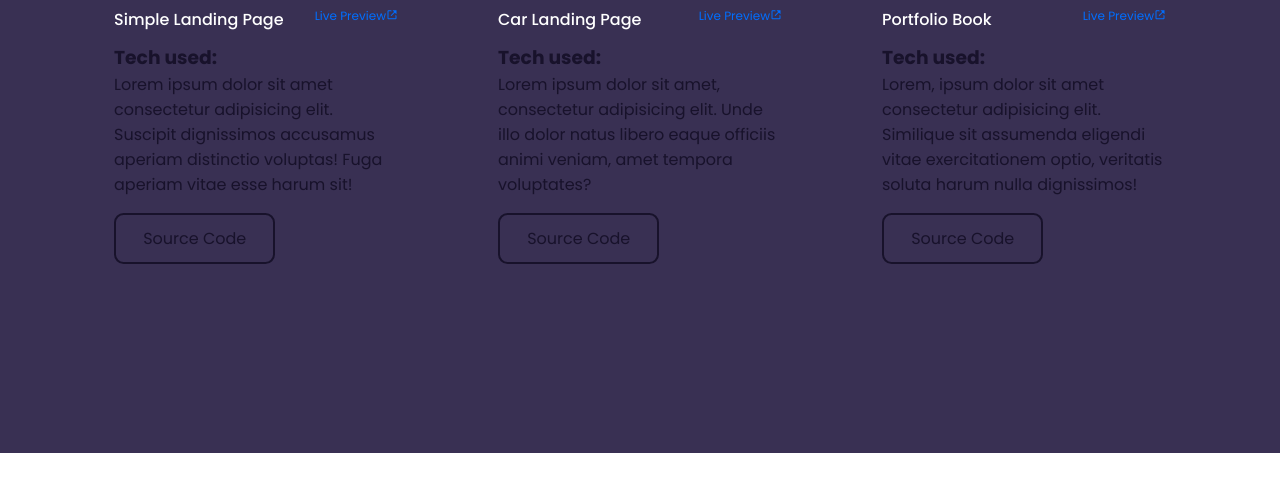
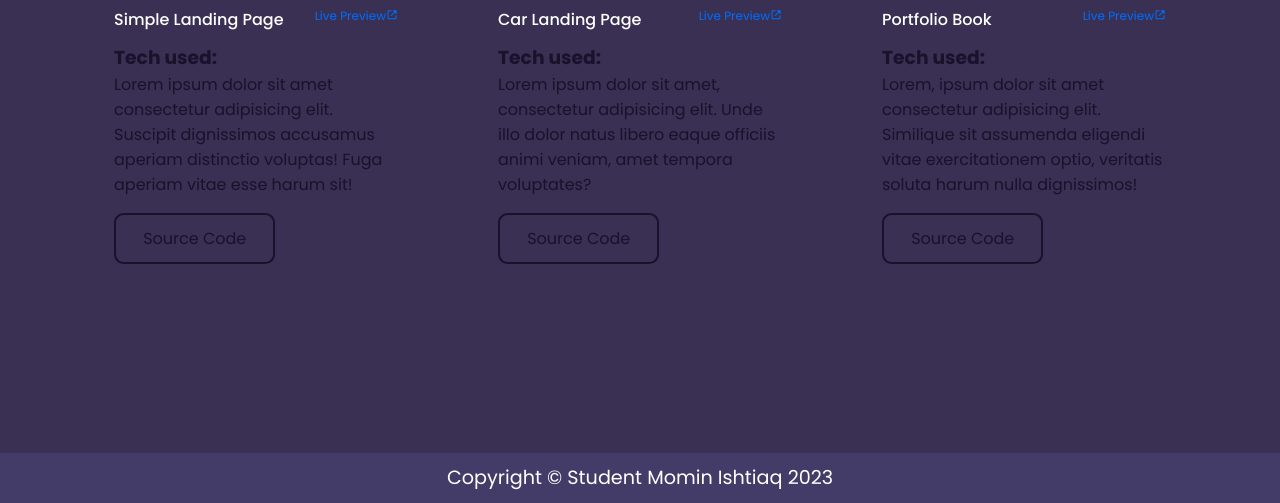
Before and after one commit to MominIshtiaq/Portfolio_webpage, a plain HTML site: page index.html in a window 1280 px wide. Shown: the part 3547-4050 px from the top of the page. Before the commit the page ends 4000 px from the top, so only its background shows below. Drawn offline with nearby package versions, Linux system fonts and the light colour scheme.

Commit message:
complete portfolio commit

```diff
--- a/index.html
+++ b/index.html
@@ -264,5 +264,14 @@
         </div>
       </div>
     </section>
+    <!--footer-->
+    <footer class="footer">
+      <p>
+        Copyright &copy; Student Momin Ishtiaq
+        <script>
+          document.write(new Date().getFullYear());
+        </script>
+      </p>
+    </footer>
   </body>
 </html>
--- a/style.css
+++ b/style.css
@@ -378,6 +378,7 @@ body {
   justify-content: center;
   align-items: center;
   gap: 4rem;
+  margin-bottom: 0;
 }
 
 .project_main .project_card {
@@ -453,3 +454,14 @@ i {
   color: var(--color-white);
   border-color: var(--color-white);
 }
+
+/* footer Style */
+.footer {
+  width: 100%;
+  height: 50px;
+  background: var(--color-header);
+  text-align: center;
+  line-height: 50px;
+  color: var(--color-white);
+  font-size: 1.2rem;
+}
```
